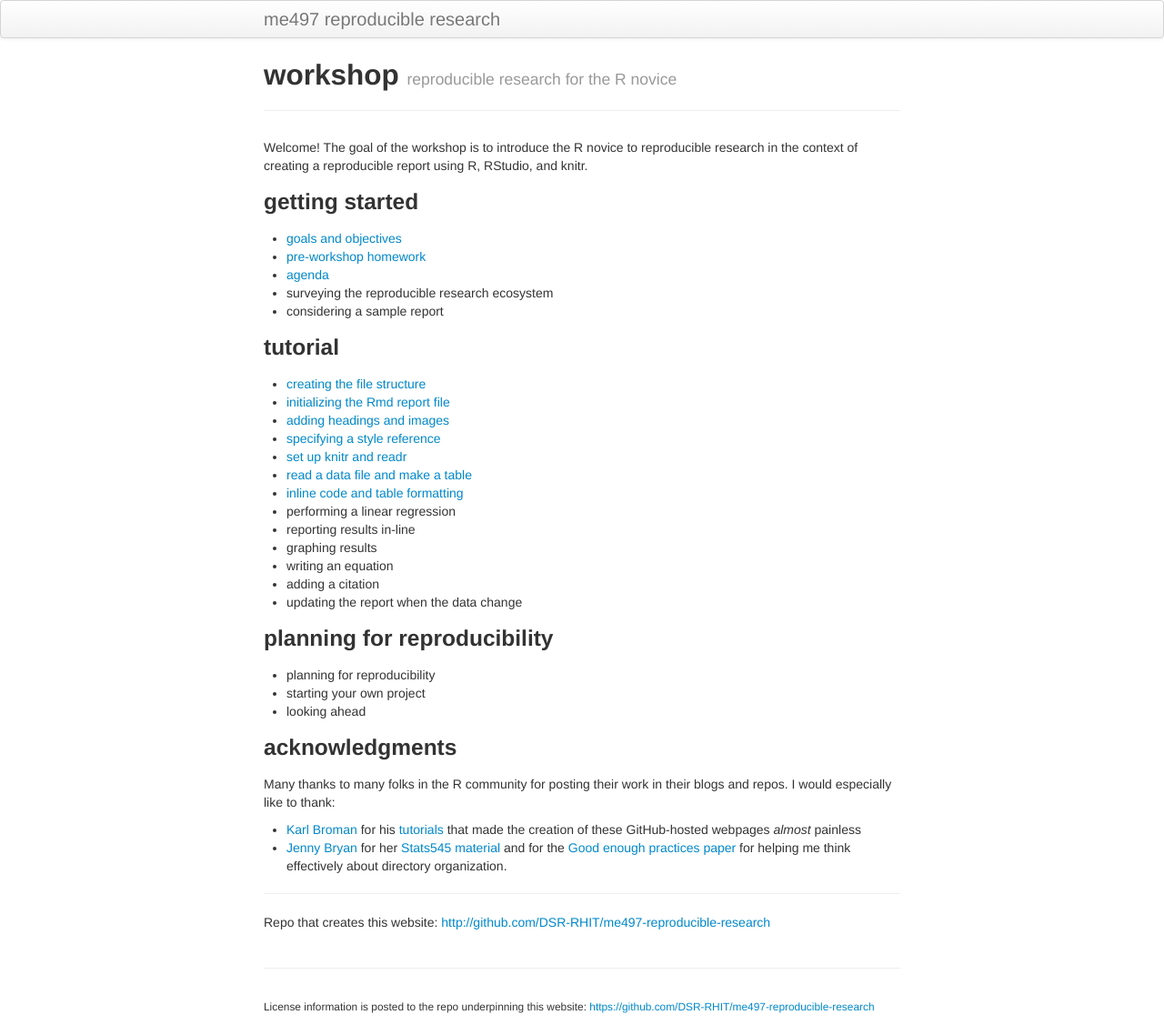
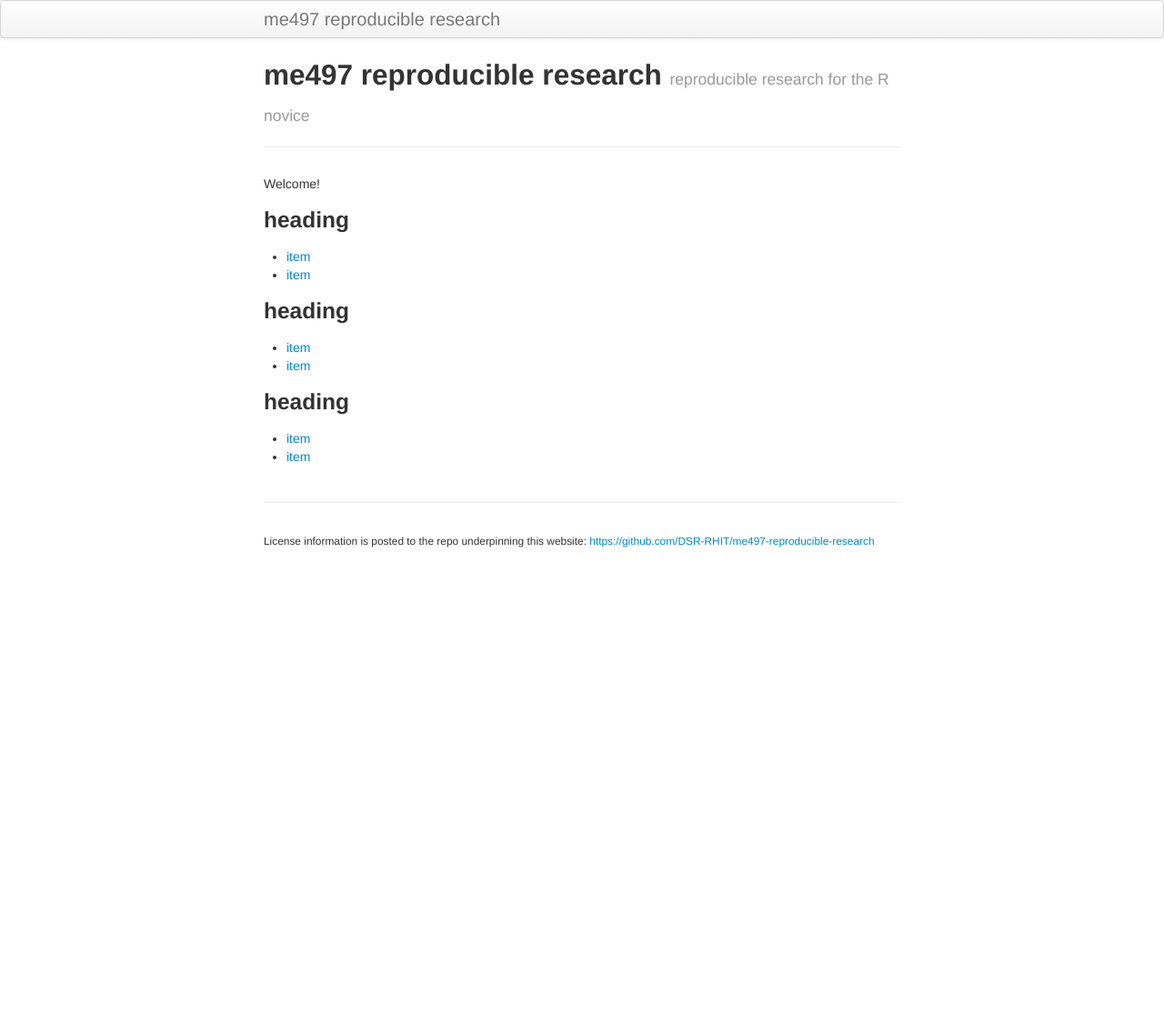
Before and after one commit to staceb/me497-reproducible-research, a Jekyll site: the page built from index.md, in a window 1280 px wide. Shown: the whole page at 91% size. Built offline with Jekyll 4.4.1, drawn with Linux system fonts in a browser that asks for light colours; after the commit the page ends 900 px from its top, so only the background shows below that.

Commit message:
initial commit

```diff
--- a/index.md
+++ b/index.md
@@ -1,59 +1,23 @@
 ---
 layout: page
-title: workshop
+title: me497 reproducible research
 tagline: reproducible research for the R novice
-description: Introduces R, RStudio, and R Markdown as tools to create
-             a dynamically reproducible report. For R novices.
+description: reproducible research for the R beginner with RStudio, knitr
 ---
 
-Welcome! The goal of the workshop is to introduce the R novice to reproducible research in the context of creating a reproducible report using R, RStudio, and knitr.
+Welcome!
 
-### getting started
+### heading
 
-- [goals and objectives](pages/00-goals.html)
-- [pre-workshop homework](pages/01-pre-workshop-hw.html)
-- [agenda](pages/02-agenda.html)
-- surveying the reproducible research ecosystem
-- considering a sample report
+- [item](pages/item.html)
+- [item](pages/item.html)
 
-### tutorial
+### heading
 
-- [creating the file structure](pages/03-getting-started.html)
-- [initializing the Rmd report file](pages/04-initialize-Rmd.html)
-- [adding headings and images](pages/05-headings-and-images.html)
-- [specifying a style reference](pages/06-style-reference.html)
-- [set up knitr and readr](pages/07-setup-knitr-and-readr.html)
-- [read a data file and make a table](pages/08-read-data-make-table.html)
-- [inline code and table formatting](pages/09-inline-code.html)
-- performing a linear regression
-- reporting results in-line
-- graphing results
-- writing an equation
-- adding a citation
-- updating the report when the data change
+- [item](pages/item.html)
+- [item](pages/item.html)
 
-### planning for reproducibility
+### heading
 
-- planning for reproducibility
-- starting your own project
-- looking ahead
-
-### acknowledgments
-
-Many thanks to many folks in the R community for posting their work in their blogs and repos. I would especially like to thank:
-
-- [Karl Broman](http://kbroman.org) for his  [tutorials](http://kbroman.org/pages/tutorials.html) that made the creation of these GitHub-hosted webpages *almost* painless
-- [Jenny Bryan](https://github.com/jennybc) for her [Stats545 material](http://stat545.com/) and for the
-[Good enough practices  paper](https://swcarpentry.github.io/good-enough-practices-in-scientific-computing/) for helping me think effectively about directory organization.
-
-
-
-
-
-
-
-
-
----
-
-Repo that creates this website: [http://github.com/DSR-RHIT/me497-reproducible-research](http://github.com/DSR-RHIT/me497-reproducible-research)
+- [item](pages/item.html)
+- [item](pages/item.html)
```
